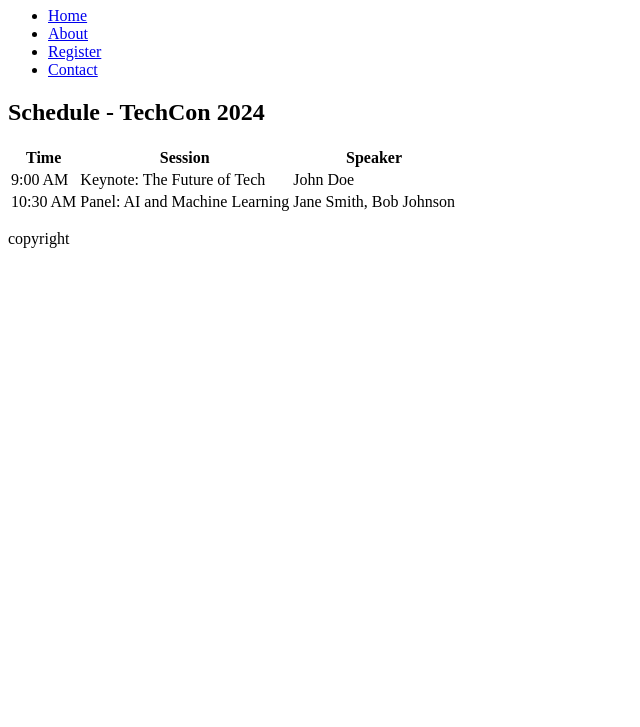
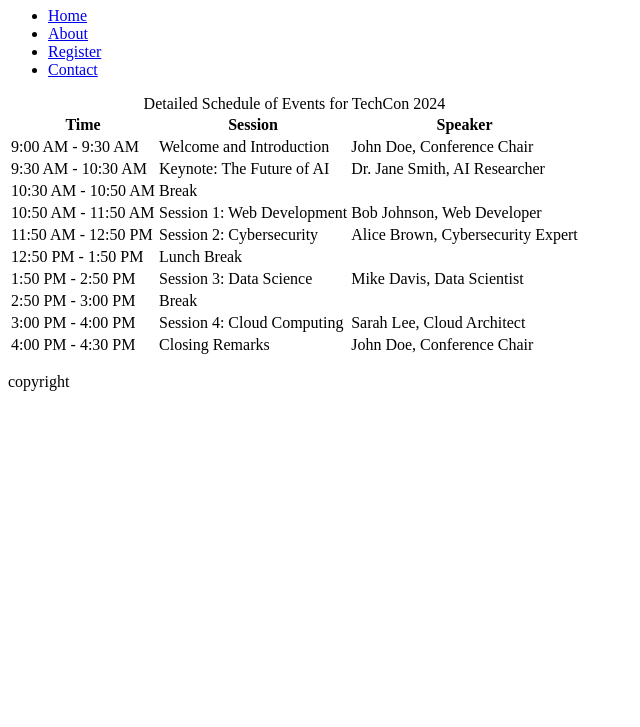
Before and after one commit to HARBBEY21166/TechCon_HTML, a plain HTML site: page techcon_website/schedule.html in a window 1280 px wide. Shown: the part 73-800 px from the top of the page, without its empty margins (0-640 px from the left). Drawn offline with Linux system fonts and the light colour scheme.

Commit message:
Update schedule.html

```diff
--- a/techcon_website/schedule.html
+++ b/techcon_website/schedule.html
@@ -3,12 +3,12 @@
 <head>
     <meta charset="UTF-8">
     <meta name="viewport" content="width=device-width, initial-scale=1.0">
-    <title>Schedule - TechCon 2024</title>
+    <title>Schedule for TechCon 2024</title>
 </head>
 <body>
     <!-- header -->
     <header>
-        <h1>TechCon 2024</h1>
+        <h1>Schedule for TechCon 2024</h1>
         <nav>
             <ul>
                 <li><a href="index.html">Home</a></li>
@@ -19,29 +19,66 @@
         </nav>
     </header>
 
-  <!-- main -->
+    <!-- main content -->
     <main>
-    <section>
-        <h2>Schedule - TechCon 2024</h2>
         <table>
+            <caption>Detailed Schedule of Events for TechCon 2024</caption>
             <tr>
-                <th>Time</th>
-                <th>Session</th>
-                <th>Speaker</th>
+                <th scope="col">Time</th>
+                <th scope="col">Session</th>
+                <th scope="col">Speaker</th>
             </tr>
             <tr>
-                <td>9:00 AM</td>
-                <td>Keynote: The Future of Tech</td>
-                <td>John Doe</td>
+                <td>9:00 AM - 9:30 AM</td>
+                <td>Welcome and Introduction</td>
+                <td>John Doe, Conference Chair</td>
             </tr>
             <tr>
-                <td>10:30 AM</td>
-                <td>Panel: AI and Machine Learning</td>
-                <td>Jane Smith, Bob Johnson</td>
+                <td>9:30 AM - 10:30 AM</td>
+                <td>Keynote: The Future of AI</td>
+                <td>Dr. Jane Smith, AI Researcher</td>
             </tr>
-            <!-- Add more schedule items here -->
+            <tr>
+                <td>10:30 AM - 10:50 AM</td>
+                <td>Break</td>
+                <td></td>
+            </tr>
+            <tr>
+                <td>10:50 AM - 11:50 AM</td>
+                <td>Session 1: Web Development</td>
+                <td>Bob Johnson, Web Developer</td>
+            </tr>
+            <tr>
+                <td>11:50 AM - 12:50 PM</td>
+                <td>Session 2: Cybersecurity</td>
+                <td>Alice Brown, Cybersecurity Expert</td>
+            </tr>
+            <tr>
+                <td>12:50 PM - 1:50 PM</td>
+                <td>Lunch Break</td>
+                <td></td>
+            </tr>
+            <tr>
+                <td>1:50 PM - 2:50 PM</td>
+                <td>Session 3: Data Science</td>
+                <td>Mike Davis, Data Scientist</td>
+            </tr>
+            <tr>
+                <td>2:50 PM - 3:00 PM</td>
+                <td>Break</td>
+                <td></td>
+            </tr>
+            <tr>
+                <td>3:00 PM - 4:00 PM</td>
+                <td>Session 4: Cloud Computing</td>
+                <td>Sarah Lee, Cloud Architect</td>
+            </tr>
+            <tr>
+                <td>4:00 PM - 4:30 PM</td>
+                <td>Closing Remarks</td>
+                <td>John Doe, Conference Chair</td>
+            </tr>
         </table>
-    </section>
     </main>
 
     <!-- footer -->
```
Lines whose indentation alone changed are shown as unchanged.
